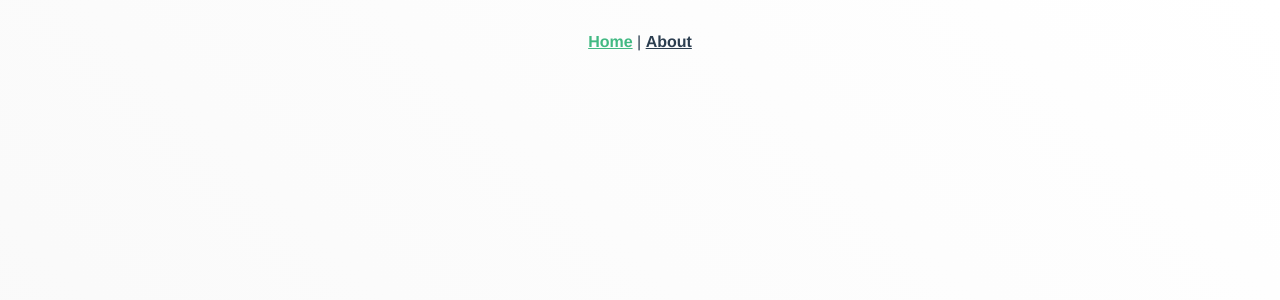
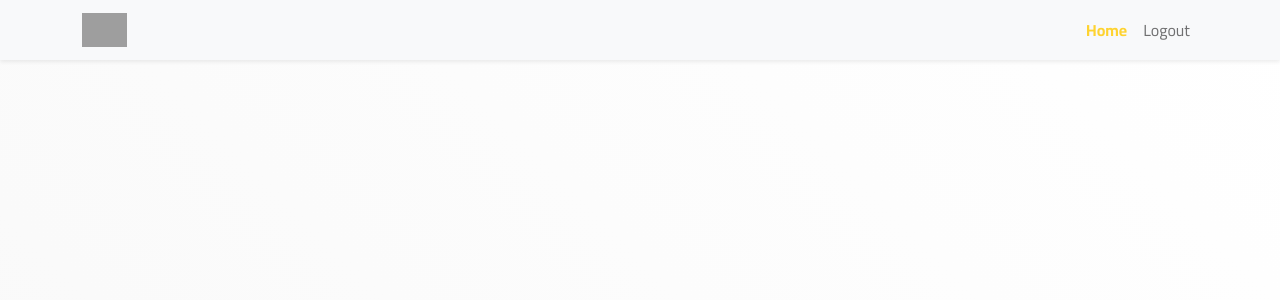
Before and after one commit to Anwar-Barakat/Vue-AN-Resturant, a Vue app: page / in a window 1280 px wide. Shown: the top 300 px of the page. Built offline with nearby package versions, Linux system fonts and the light colour scheme; sample sign-in values are in the browser's storage; grey boxes are pictures that could not be loaded.

Commit message:
build a navbar after login process

```diff
--- a/package.json
+++ b/package.json
@@ -8,6 +8,8 @@
     "lint": "vue-cli-service lint"
   },
   "dependencies": {
+    "@fortawesome/fontawesome-svg-core": "^6.2.0",
+    "@fortawesome/free-solid-svg-icons": "^6.2.0",
     "@popperjs/core": "^2.11.6",
     "@vuelidate/core": "^2.0.0",
     "@vuelidate/validators": "^2.0.0",
--- a/src/App.vue
+++ b/src/App.vue
@@ -1,7 +1,3 @@
 <template>
-    <nav>
-        <router-link to="/">Home</router-link> |
-        <router-link to="/about">About</router-link>
-    </nav>
     <router-view />
 </template>
--- /dev/null
+++ b/src/components/Navbar/Navbar.vue
@@ -0,0 +1,77 @@
+<template>
+    <nav class="navbar navbar-expand-lg navbar-light bg-light shadow-sm">
+        <div class="container">
+            <a
+                href="https://postimages.org/"
+                class="logo navbar-brand"
+                target="_blank"
+                ><img
+                    src="https://i.postimg.cc/QCyRWB1P/IMG-20220826-172957-743-removebg-preview.png"
+                    alt="IMG-20220826-172957-743-removebg-preview"
+                />
+            </a>
+            <button
+                class="navbar-toggler"
+                type="button"
+                data-bs-toggle="collapse"
+                data-bs-target="#navbarNav"
+                aria-controls="navbarNav"
+                aria-expanded="false"
+                aria-label="Toggle navigation"
+            >
+                <span class="navbar-toggler-icon"></span>
+            </button>
+            <div
+                class="collapse navbar-collapse justify-content-end"
+                id="navbarNav"
+            >
+                <ul class="navbar-nav">
+                    <li class="nav-item">
+                        <router-link
+                            exact
+                            class="nav-link"
+                            :to="{ name: 'home', pageTitle: 'Home Page' }"
+                        >
+                            <a> Home </a>
+                        </router-link>
+                    </li>
+                    <li class="nav-item">
+                        <a href="#" class="nav-link" @click.prevent="logout()">
+                            logout
+                        </a>
+                    </li>
+                </ul>
+            </div>
+        </div>
+    </nav>
+</template>
+
+<script>
+import { mapActions } from "vuex";
+export default {
+    name: "NavigationBar",
+    methods: {
+        logout() {
+            localStorage.clear();
+            this.redirectTo({ link: "login" });
+        },
+        ...mapActions(["redirectTo"]),
+    },
+};
+</script>
+
+<style scoped lang="scss">
+.logo {
+    img {
+        max-width: 45px;
+    }
+}
+a {
+    text-decoration: none;
+}
+.nav-link.router-link-exact-active,
+.nav-link:hover {
+    color: var(--main-color);
+    font-weight: bold;
+}
+</style>
--- a/src/main.js
+++ b/src/main.js
@@ -2,10 +2,9 @@ import { createApp } from "vue";
 import App from "./App.vue";
 import router from "./router";
 import store from "./store";
-import "./assets/tailwind.css";
 import "bootstrap";
+import "bootstrap/dist/css/bootstrap.css";
 import "normalize.css";
-import "bootstrap/dist/css/bootstrap.css";
 import "./scss/custom.css";
 
 createApp(App).use(store).use(router).mount("#app");
--- /dev/null
+++ b/src/scss/_settings.scss
@@ -0,0 +1,165 @@
+@import url("https://fonts.googleapis.com/css2?family=Cairo:wght@200;300;400;500;600;700&display=swap");
+
+#app {
+    font-family: Avenir, Helvetica, Arial, sans-serif;
+    -webkit-font-smoothing: antialiased;
+    -moz-osx-font-smoothing: grayscale;
+    text-align: center;
+    color: #2c3e50;
+    background: linear-gradient(45deg, #f8f8f8, transparent);
+    min-height: 100vh;
+}
+
+*,
+.btn {
+    text-transform: capitalize;
+    font-family: "Cairo", sans-serif;
+}
+
+input {
+    text-transform: lowercase;
+}
+
+:root {
+    --main-color: #fed330;
+    --second-color: #e74c3c;
+    --white-color: #ffffff;
+    --black-color: #222;
+    --light-color: #777;
+    --main-border: 0.2rem solid var(--black-color);
+    --main-transition: all 0.2s;
+}
+
+.box-container {
+    display: grid;
+    grid-template-columns: repeat(auto-fit, minmax(25rem, 1fr));
+    gap: 1.5rem;
+    align-items: flex-start;
+}
+
+.title {
+    text-align: center;
+    margin-bottom: 2.5rem;
+    font-size: 3rem;
+    color: var(--black-color);
+    text-transform: uppercase;
+    text-decoration: underline;
+    text-underline-offset: 1rem;
+}
+
+.heading {
+    display: flex;
+    justify-content: center;
+    align-items: center;
+    gap: 1rem;
+    flex-flow: column;
+    background-color: var(--black-color);
+    min-height: 20vh;
+    padding: 1rem;
+
+    h3 {
+        font-size: 3rem;
+        color: var(--white-color);
+    }
+
+    p {
+        font-size: 2rem;
+        color: var(--light-color);
+
+        a {
+            color: var(--white-color);
+            transition: all 0.5s;
+
+            &:hover {
+                color: var(--main-color) !important;
+                text-decoration: underline;
+            }
+        }
+    }
+}
+
+.form-container {
+    margin: 3rem auto;
+    max-width: 30em;
+    border: var(--main-border);
+    text-align: center;
+    display: grid;
+    gap: 1.5rem;
+
+    h3 {
+        font-size: 2rem;
+        color: var(--black-color);
+    }
+
+    form {
+        display: grid;
+        gap: 1rem;
+
+        .box {
+            width: 100%;
+            text-align: initial;
+
+            input {
+                padding: 0.5rem;
+                width: 100%;
+                border: 3px solid var(--black-color);
+            }
+        }
+
+        p {
+            color: var(--light-color);
+            display: flex;
+            justify-content: flex-start;
+
+            a {
+                font-weight: 500;
+                color: var(--light-color);
+
+                &:hover {
+                    text-decoration: underline;
+                }
+            }
+        }
+    }
+}
+
+section {
+    margin: 0 auto;
+    max-width: 1200px;
+    padding: 1.5rem;
+    margin-bottom: 3rem;
+}
+
+.btn {
+    transition: all 0.5s;
+    background-color: var(--main-color);
+    color: var(--black-color);
+}
+
+.btn,
+.delete-btn {
+    margin-top: 1rem;
+    display: inline-block;
+    padding: 0.4rem 2rem;
+    font-weight: 500;
+    cursor: pointer;
+    transition: 0.5s !important;
+    border: 3px solid var(--main-color);
+
+    &:hover {
+        letter-spacing: 2px;
+        background-color: var(--white-color);
+        color: var(--main-color);
+        border: 3px solid var(--main-color);
+        font-weight: bold;
+    }
+}
+
+.delete-btn {
+    background-color: var(--second-color);
+    color: var(--white-color);
+}
+
+.link {
+    color: var(--second-color) !important;
+}
--- a/src/scss/custom.css
+++ b/src/scss/custom.css
@@ -1,3 +1,4 @@
+@import url("https://fonts.googleapis.com/css2?family=Cairo:wght@200;300;400;500;600;700&display=swap");
 #app {
   font-family: Avenir, Helvetica, Arial, sans-serif;
   -webkit-font-smoothing: antialiased;
@@ -11,19 +12,11 @@
 *,
 .btn {
   text-transform: capitalize;
+  font-family: "Cairo", sans-serif;
 }
 
-nav {
-  padding: 30px;
-}
-
-nav a {
-  font-weight: bold;
-  color: #2c3e50;
-}
-
-nav a.router-link-exact-active {
-  color: #42b983;
+input {
+  text-transform: lowercase;
 }
 
 :root {
--- a/src/scss/custom.scss
+++ b/src/scss/custom.scss
@@ -1,175 +1,2 @@
-#app {
-    font-family: Avenir, Helvetica, Arial, sans-serif;
-    -webkit-font-smoothing: antialiased;
-    -moz-osx-font-smoothing: grayscale;
-    text-align: center;
-    color: #2c3e50;
-    background: linear-gradient(45deg, #f8f8f8, transparent);
-    min-height: 100vh;
-}
-
-*,
-.btn {
-    text-transform: capitalize;
-}
-
-input {
-    text-transform: lowercase;
-}
-
-nav {
-    padding: 30px;
-
-    a {
-        font-weight: bold;
-        color: #2c3e50;
-
-        &.router-link-exact-active {
-            color: #42b983;
-        }
-    }
-}
-
-:root {
-    --main-color: #fed330;
-    --second-color: #e74c3c;
-    --white-color: #ffffff;
-    --black-color: #222;
-    --light-color: #777;
-    --main-border: 0.2rem solid var(--black-color);
-    --main-transition: all 0.2s;
-}
-
-.box-container {
-    display: grid;
-    grid-template-columns: repeat(auto-fit, minmax(25rem, 1fr));
-    gap: 1.5rem;
-    align-items: flex-start;
-}
-
-.title {
-    text-align: center;
-    margin-bottom: 2.5rem;
-    font-size: 3rem;
-    color: var(--black-color);
-    text-transform: uppercase;
-    text-decoration: underline;
-    text-underline-offset: 1rem;
-}
-
-.heading {
-    display: flex;
-    justify-content: center;
-    align-items: center;
-    gap: 1rem;
-    flex-flow: column;
-    background-color: var(--black-color);
-    min-height: 20vh;
-    padding: 1rem;
-
-    h3 {
-        font-size: 3rem;
-        color: var(--white-color);
-    }
-
-    p {
-        font-size: 2rem;
-        color: var(--light-color);
-
-        a {
-            color: var(--white-color);
-            transition: all 0.5s;
-
-            &:hover {
-                color: var(--main-color) !important;
-                text-decoration: underline;
-            }
-        }
-    }
-}
-
-.form-container {
-    margin: 3rem auto;
-    max-width: 30em;
-    border: var(--main-border);
-    text-align: center;
-    display: grid;
-    gap: 1.5rem;
-
-    h3 {
-        font-size: 2rem;
-        color: var(--black-color);
-    }
-
-    form {
-        display: grid;
-        gap: 1rem;
-
-        .box {
-            width: 100%;
-            text-align: initial;
-
-            input {
-                padding: 0.5rem;
-                width: 100%;
-                border: 3px solid var(--black-color);
-            }
-        }
-
-        p {
-            color: var(--light-color);
-            display: flex;
-            justify-content: flex-start;
-
-            a {
-                font-weight: 500;
-                color: var(--light-color);
-
-                &:hover {
-                    text-decoration: underline;
-                }
-            }
-        }
-    }
-}
-
-section {
-    margin: 0 auto;
-    max-width: 1200px;
-    padding: 1.5rem;
-    margin-bottom: 3rem;
-}
-
-.btn {
-    transition: all 0.5s;
-    background-color: var(--main-color);
-    color: var(--black-color);
-}
-
-.btn,
-.delete-btn {
-    margin-top: 1rem;
-    display: inline-block;
-    padding: 0.4rem 2rem;
-    font-weight: 500;
-    cursor: pointer;
-    transition: 0.5s !important;
-    border: 3px solid var(--main-color);
-
-    &:hover {
-        letter-spacing: 2px;
-        background-color: var(--white-color);
-        color: var(--main-color);
-        border: 3px solid var(--main-color);
-        font-weight: bold;
-    }
-}
-
-.delete-btn {
-    background-color: var(--second-color);
-    color: var(--white-color);
-}
-
-.link {
-    color: var(--second-color) !important;
-}
+// Header
+@import "settings";
--- a/src/views/HomeView.vue
+++ b/src/views/HomeView.vue
@@ -1,11 +1,11 @@
 <template>
+    <NavigationBar />
     <div class="home"></div>
 </template>
 
 <script>
 import { mapActions } from "vuex";
-// @ is an alias to /src
-
+import NavigationBar from "@/components/Navbar/Navbar.vue";
 export default {
     name: "HomeView",
     mounted() {
@@ -15,5 +15,8 @@ export default {
     methods: {
         ...mapActions(["redirectTo"]),
     },
+    components: {
+        NavigationBar,
+    },
 };
 </script>
```
Also changed, not shown: 2 other files (tests, documents, lock files or other folders).
